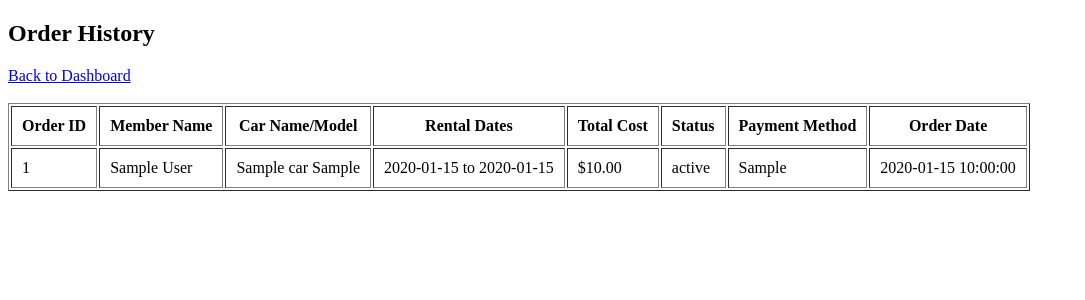
After one commit to MHRahat01/WebTech_Project, a PHP site: page /OnlineCarRent/view/OrderHistory.php in a window 1280 px wide. The commit adds this page. Shown: the top 300 px of the page, without its empty margins (0-1085 px from the left). Run offline with PHP 8.4, Linux system fonts and the light colour scheme; the visitor is signed in with stand-in values (Sample User, id 1); tables that the repository leaves empty hold one stand-in row (values such as "Sample post").

Commit message:
Order history added .

```diff
--- /dev/null
+++ b/OnlineCarRent/model/OrderModel.php
@@ -0,0 +1,69 @@
+<?php
+
+// ======================================
+// GET ALL ORDERS
+// ======================================
+
+function getAllOrders($conn){
+
+    $result = mysqli_query(
+
+        $conn,
+
+        "SELECT
+
+        orders.*,
+        users.name AS member_name,
+        CONCAT(cars.name,' ',cars.model) AS car_name_model
+
+        FROM orders
+
+        JOIN users
+        ON orders.user_id = users.id
+
+        JOIN cars
+        ON orders.car_id = cars.id
+
+        ORDER BY orders.id DESC"
+
+    );
+
+    return mysqli_fetch_all($result, MYSQLI_ASSOC);
+}
+
+
+
+// ======================================
+// FILTER ORDERS BY STATUS
+// ======================================
+
+function getOrdersByStatus($conn, $status){
+
+    $result = mysqli_query(
+
+        $conn,
+
+        "SELECT
+
+        orders.*,
+        users.name AS member_name,
+        CONCAT(cars.name,' ',cars.model) AS car_name_model
+
+        FROM orders
+
+        JOIN users
+        ON orders.user_id = users.id
+
+        JOIN cars
+        ON orders.car_id = cars.id
+
+        WHERE orders.status='$status'
+
+        ORDER BY orders.id DESC"
+
+    );
+
+    return mysqli_fetch_all($result, MYSQLI_ASSOC);
+}
+
+?>
--- a/OnlineCarRent/model/UserModel.php
+++ b/OnlineCarRent/model/UserModel.php
@@ -38,7 +38,7 @@ function getAllMembers($conn){
 
         WHERE role='member'
 
-        ORDER BY id DESC"
+        ORDER BY id ASC"
 
     );
 
--- /dev/null
+++ b/OnlineCarRent/view/OrderHistory.php
@@ -0,0 +1,62 @@
+<?php
+
+session_start();
+
+if(!isset($_SESSION['role'])){
+    header("Location: adminlogin.php");
+    exit;
+}
+
+require_once "../model/db.php";
+require_once "../model/OrderModel.php";
+
+$orders = getAllOrders($conn);
+
+?>
+
+<!DOCTYPE html>
+<html>
+<head>
+    <title>Order History</title>
+</head>
+<body>
+    <h2>Order History</h2>
+
+    <a href="AdminDashboard.php">Back to Dashboard</a>
+    <br><br>
+
+    <table border="1" cellpadding="10">
+        <tr>
+            <th>Order ID</th>
+            <th>Member Name</th>
+            <th>Car Name/Model</th>
+            <th>Rental Dates</th>
+            <th>Total Cost</th>
+            <th>Status</th>
+            <th>Payment Method</th>
+            <th>Order Date</th>
+        </tr>
+
+        <?php if(!empty($orders) && is_array($orders)): ?>
+            <?php foreach($orders as $order): ?>
+                <tr>
+                    <td><?= htmlspecialchars($order['id']) ?></td>
+                    <td><?= htmlspecialchars($order['member_name']) ?></td>
+                    <td><?= htmlspecialchars($order['car_name_model']) ?></td>
+                    <td>
+                        <?= htmlspecialchars($order['start_date']) ?> to <?= htmlspecialchars($order['end_date']) ?>
+                    </td>
+                    <td>$<?= htmlspecialchars(number_format($order['total_cost'], 2)) ?></td>
+                    <td><?= htmlspecialchars($order['status']) ?></td>
+                    <td><?= htmlspecialchars($order['payment_method']) ?></td>
+                    <td><?= htmlspecialchars($order['order_date']) ?></td>
+                </tr>
+            <?php endforeach; ?>
+        <?php else: ?>
+            <tr>
+                <td colspan="8" style="text-align:center;">No orders found.</td>
+            </tr>
+        <?php endif; ?>
+    </table>
+</body>
+</html></content>
```
Also changed, not shown: OnlineCarRent/view/AdminDashboard.php (+7 -0 lines).
